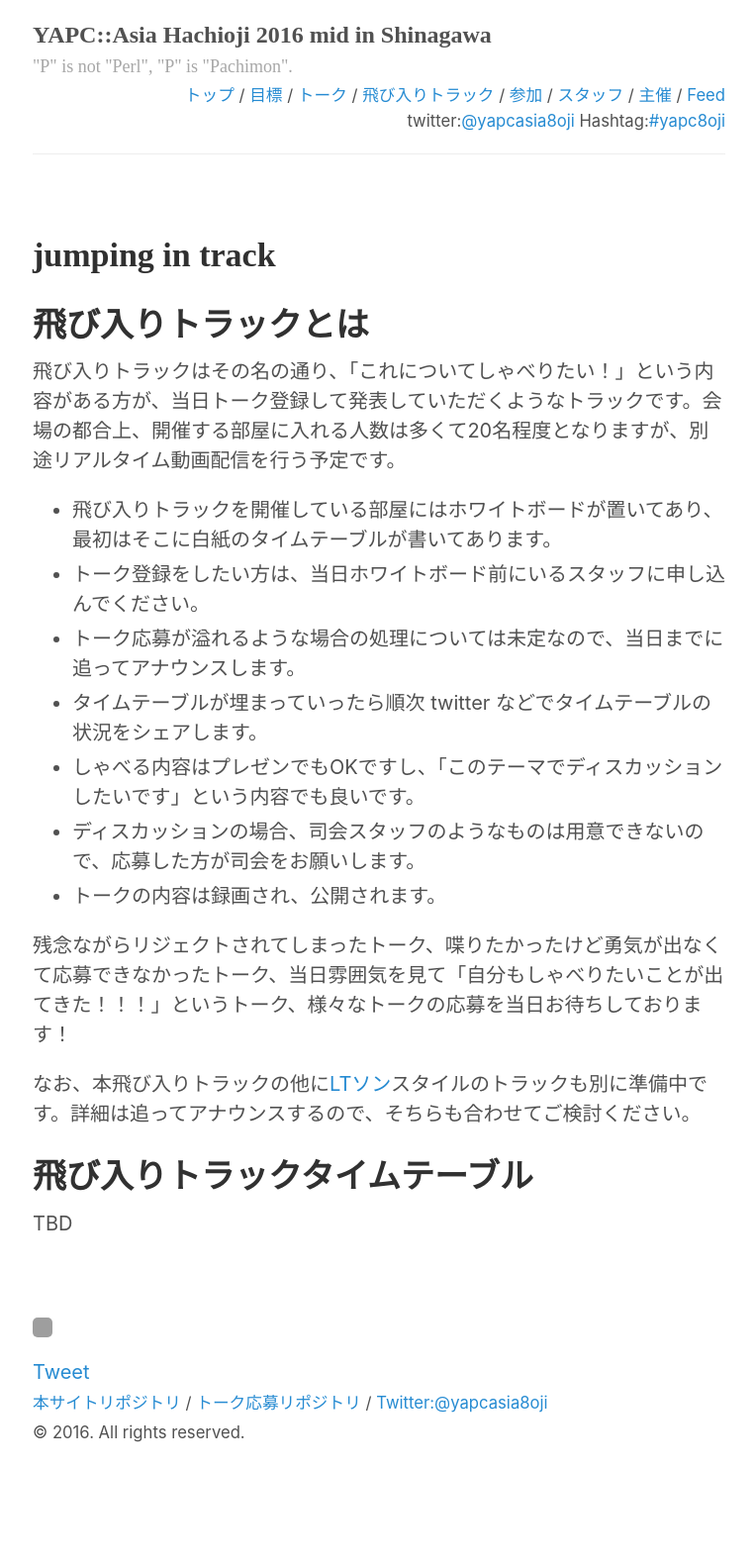
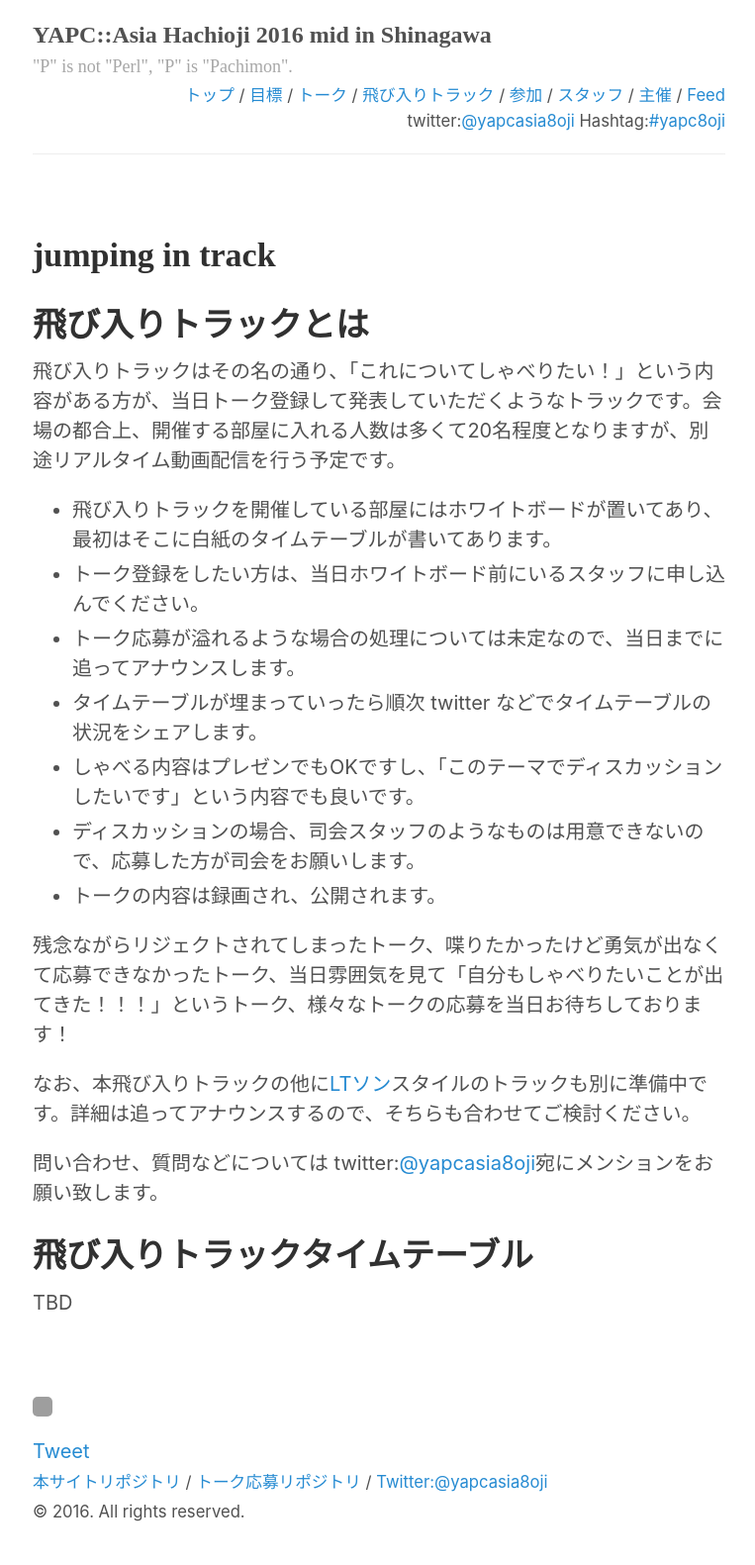
Before and after one commit to hachiojipm/yapcasia-8oji-2016mid, a Jekyll site: the page built from jumping_in_track.md, in a window 1280 px wide. Shown: the whole page at 99% size, without its empty margins (257-1020 px from the left). Built offline with Jekyll 4.4.1, drawn with Linux system fonts in a browser that asks for light colours; comment, search, counter and statistics services are not loaded; before the commit the page ends 1501 px from its top, so only the background shows below that; grey boxes are pictures that could not be loaded.

Commit message:
飛び入りトラックに問い合わせ先追記

```diff
--- a/jumping_in_track.md
+++ b/jumping_in_track.md
@@ -18,6 +18,8 @@ title: jumping in track
 
 なお、本飛び入りトラックの他に[LTソン](http://ltthon-yapc2012.hachiojipm.org/)スタイルのトラックも別に準備中です。詳細は追ってアナウンスするので、そちらも合わせてご検討ください。
 
+問い合わせ、質問などについては twitter:[@yapcasia8oji](https://twitter.com/yapcasia8oji)宛にメンションをお願い致します。
+
 # 飛び入りトラックタイムテーブル
 
 TBD
```
